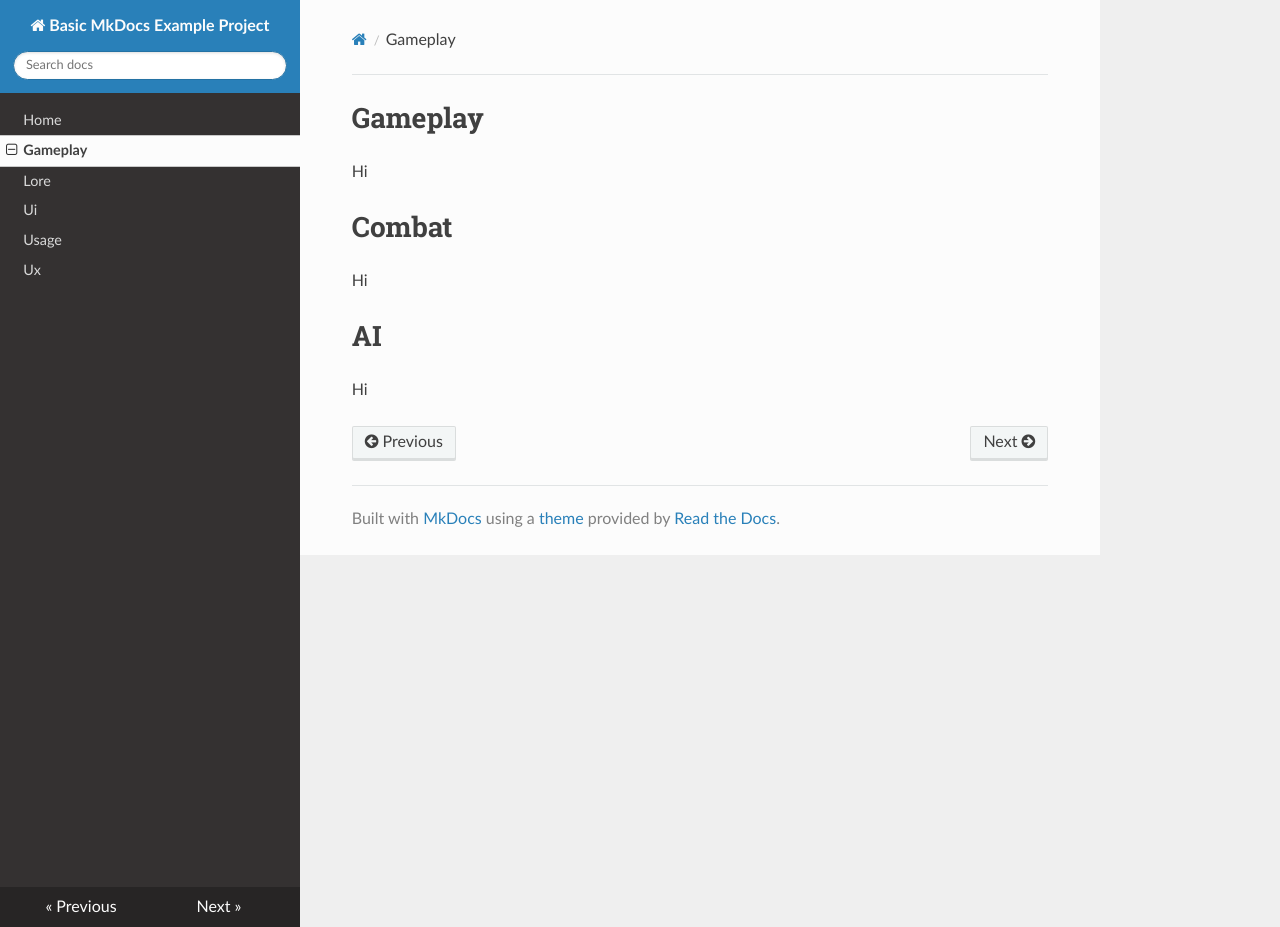
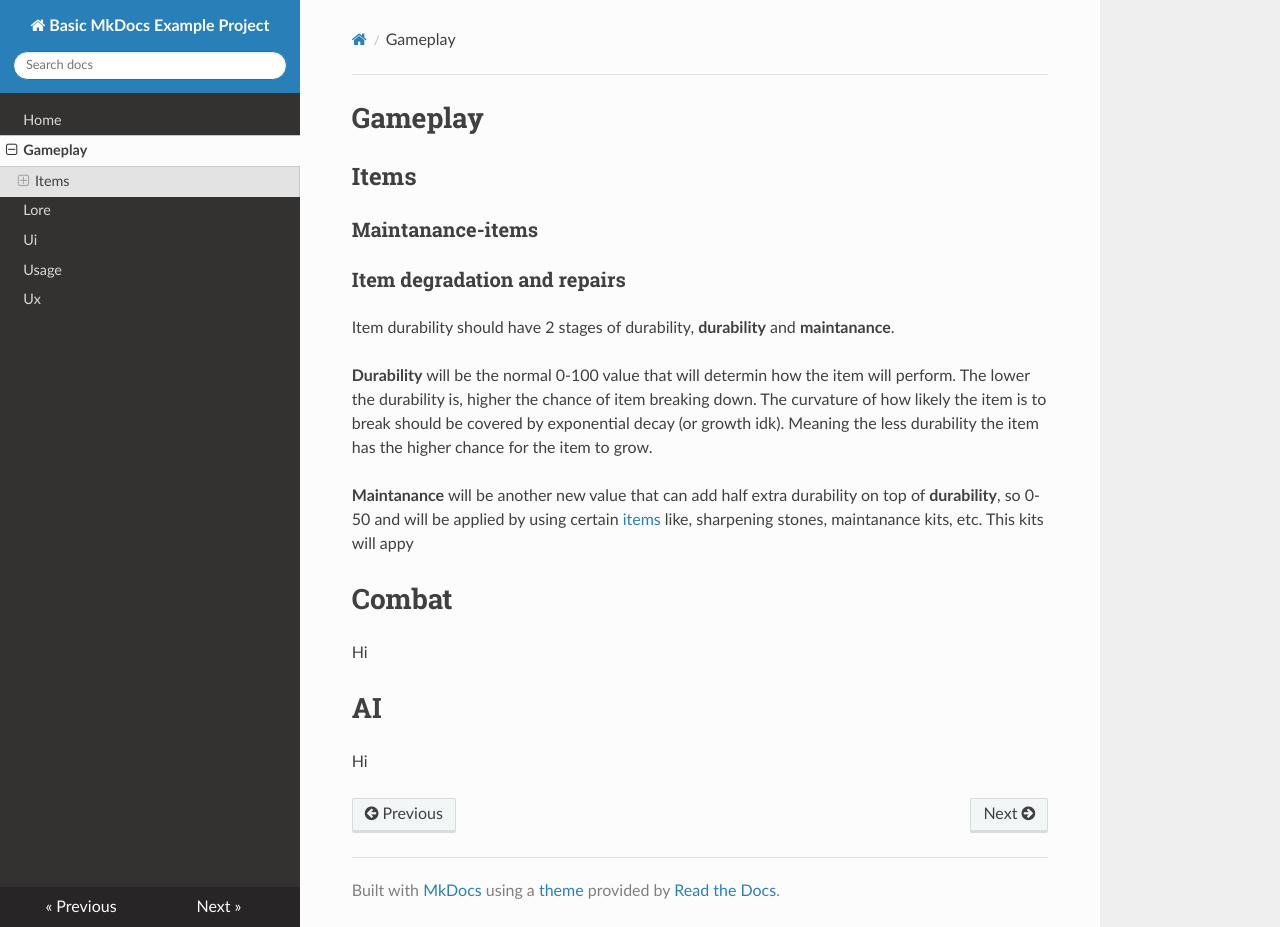
Before and after one commit to dsinjakovic/docs.the-quest, an MkDocs documentation site: the page built from docs/gameplay.md, in a window 1280 px wide and 927 px high. Built offline with MkDocs 1.6.1, drawn with Linux system fonts in a browser that asks for light colours; nearby versions of some CDN libraries.

Commit message:
Update gameplay.md

```diff
--- a/docs/gameplay.md
+++ b/docs/gameplay.md
@@ -1,6 +1,16 @@
 # Gameplay
 
-Hi
+## Items
+
+### Maintanance-items
+
+### Item degradation and repairs
+
+Item durability should have 2 stages of durability, **durability** and **maintanance**.
+
+**Durability** will be the normal 0-100 value that will determin how the item will perform. The lower the durability is, higher the chance of item breaking down. The curvature of how likely the item is to break should be covered by exponential decay (or growth idk). Meaning the less durability the item has the higher chance for the item to grow.
+
+**Maintanance** will be another new value that can add half extra durability on top of **durability**, so 0-50 and will be applied by using certain [items](gameplay#Gameplay##Items###Maintanance-items) like, sharpening stones, maintanance kits, etc. This kits will appy
 
 # Combat
 
```
